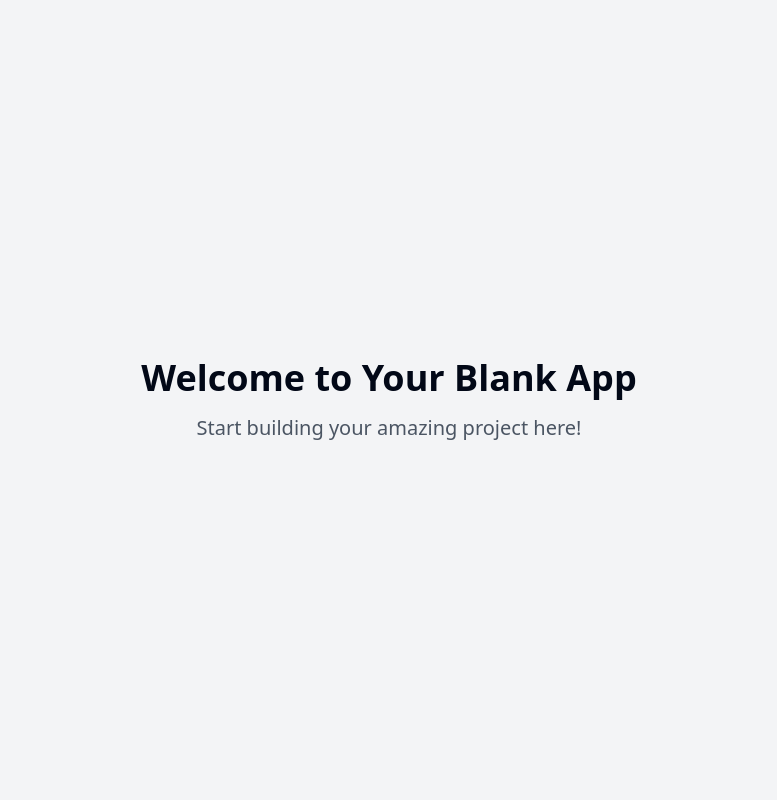
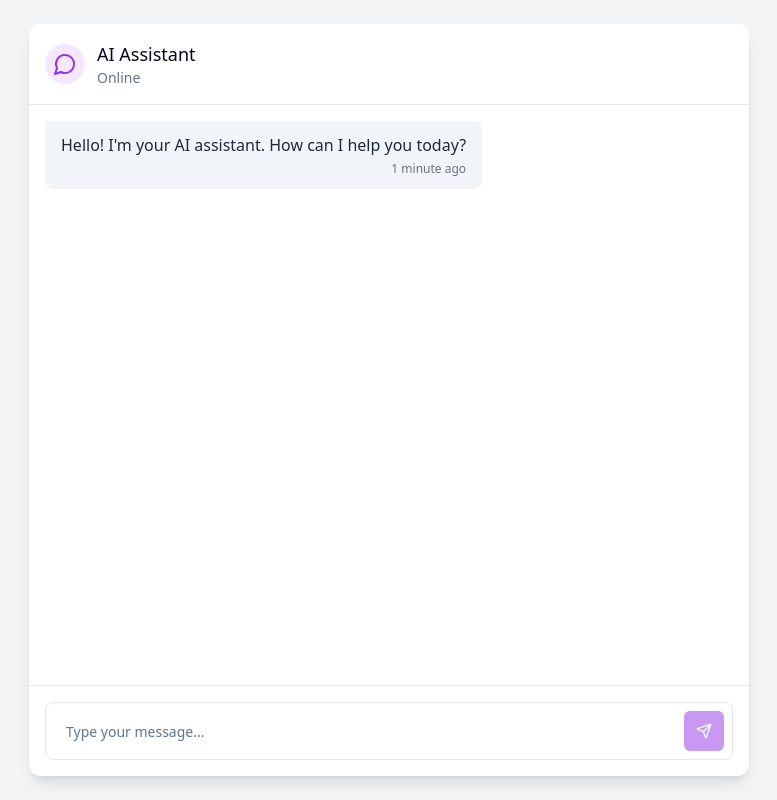
Before and after one commit to batprem/chatmock-interface, a React (Vite) app: page / in a window 1280 px wide. Shown: the whole page, without its empty margins (251-1028 px from the left). Built offline with nearby package versions, Linux system fonts and the light colour scheme.

Commit message:
Implement chatbot interface
Implements a chatbot interface with a mock backend.

```diff
--- /dev/null
+++ b/src/components/ChatContainer.tsx
@@ -0,0 +1,62 @@
+
+import { useRef, useEffect, useState } from "react";
+import { Message, INITIAL_MESSAGES, sendMessage, getTypingDelay } from "@/services/chatService";
+import ChatMessage from "./ChatMessage";
+import ChatInput from "./ChatInput";
+import TypingIndicator from "./TypingIndicator";
+
+const ChatContainer = () => {
+  const [messages, setMessages] = useState<Message[]>(INITIAL_MESSAGES);
+  const [isTyping, setIsTyping] = useState(false);
+  const messagesEndRef = useRef<HTMLDivElement>(null);
+
+  const scrollToBottom = () => {
+    messagesEndRef.current?.scrollIntoView({ behavior: "smooth" });
+  };
+
+  useEffect(() => {
+    scrollToBottom();
+  }, [messages, isTyping]);
+
+  const handleSendMessage = async (content: string) => {
+    // Add user message
+    const userMessage: Message = {
+      id: Date.now().toString(),
+      content,
+      sender: "user",
+      timestamp: new Date().toISOString()
+    };
+
+    setMessages((prev) => [...prev, userMessage]);
+
+    // Show typing indicator
+    setIsTyping(true);
+
+    // Wait for typing animation
+    setTimeout(async () => {
+      // Get response from mock service
+      const botResponse = await sendMessage(content);
+
+      // Hide typing indicator and add bot response
+      setIsTyping(false);
+      setMessages((prev) => [...prev, botResponse]);
+    }, getTypingDelay());
+  };
+
+  return (
+    <div className="flex flex-col h-full">
+      <div className="flex-1 overflow-y-auto p-4 space-y-4">
+        {messages.map((message) => (
+          <ChatMessage key={message.id} message={message} />
+        ))}
+        {isTyping && <TypingIndicator />}
+        <div ref={messagesEndRef} />
+      </div>
+      <div className="p-4 border-t border-gray-200">
+        <ChatInput onSendMessage={handleSendMessage} disabled={isTyping} />
+      </div>
+    </div>
+  );
+};
+
+export default ChatContainer;
--- /dev/null
+++ b/src/components/ChatHeader.tsx
@@ -0,0 +1,18 @@
+
+import { MessageCircle } from "lucide-react";
+
+const ChatHeader = () => {
+  return (
+    <header className="flex items-center gap-3 p-4 border-b border-gray-200 bg-white">
+      <div className="bg-purple-100 p-2 rounded-full">
+        <MessageCircle className="h-6 w-6 text-purple-600" />
+      </div>
+      <div>
+        <h1 className="font-medium text-lg">AI Assistant</h1>
+        <p className="text-sm text-gray-500">Online</p>
+      </div>
+    </header>
+  );
+};
+
+export default ChatHeader;
--- /dev/null
+++ b/src/components/ChatInput.tsx
@@ -0,0 +1,48 @@
+
+import { useState, FormEvent } from "react";
+import { Button } from "@/components/ui/button";
+import { Input } from "@/components/ui/input";
+import { Send } from "lucide-react";
+
+interface ChatInputProps {
+  onSendMessage: (message: string) => void;
+  disabled: boolean;
+}
+
+const ChatInput = ({ onSendMessage, disabled }: ChatInputProps) => {
+  const [message, setMessage] = useState("");
+
+  const handleSubmit = (e: FormEvent) => {
+    e.preventDefault();
+
+    if (message.trim() && !disabled) {
+      onSendMessage(message.trim());
+      setMessage("");
+    }
+  };
+
+  return (
+    <form
+      onSubmit={handleSubmit}
+      className="flex items-center gap-2 bg-white p-2 rounded-lg border border-gray-200"
+    >
+      <Input
+        value={message}
+        onChange={(e) => setMessage(e.target.value)}
+        placeholder="Type your message..."
+        disabled={disabled}
+        className="flex-1 border-0 focus-visible:ring-0 focus-visible:ring-offset-0"
+      />
+      <Button
+        type="submit"
+        size="icon"
+        disabled={!message.trim() || disabled}
+        className="shrink-0 bg-purple-600 hover:bg-purple-700"
+      >
+        <Send className="h-5 w-5" />
+      </Button>
+    </form>
+  );
+};
+
+export default ChatInput;
--- /dev/null
+++ b/src/components/ChatMessage.tsx
@@ -0,0 +1,41 @@
+
+import { Message } from "@/services/chatService";
+import { cn } from "@/lib/utils";
+import { formatDistanceToNow } from "date-fns";
+
+interface ChatMessageProps {
+  message: Message;
+}
+
+const ChatMessage = ({ message }: ChatMessageProps) => {
+  const isUser = message.sender === "user";
+  const timestamp = new Date(message.timestamp);
+  const timeAgo = formatDistanceToNow(timestamp, { addSuffix: true });
+
+  return (
+    <div
+      className={cn(
+        "flex w-full mb-4 animate-fade-in",
+        isUser ? "justify-end" : "justify-start"
+      )}
+    >
+      <div
+        className={cn(
+          "max-w-[80%] md:max-w-[70%] px-4 py-3 rounded-lg",
+          isUser
+            ? "bg-chat-user-bubble text-gray-800 rounded-tr-none"
+            : "bg-chat-bot-bubble text-gray-800 rounded-tl-none"
+        )}
+      >
+        <div className="text-sm md:text-base whitespace-pre-wrap break-words">
+          {message.content}
+        </div>
+        <div className="text-xs text-gray-500 mt-1 text-right">
+          {timeAgo}
+        </div>
+      </div>
+    </div>
+  );
+};
+
+export default ChatMessage;
--- /dev/null
+++ b/src/components/TypingIndicator.tsx
@@ -0,0 +1,18 @@
+
+import { cn } from "@/lib/utils";
+
+const TypingIndicator = () => {
+  return (
+    <div className="flex justify-start mb-4 animate-fade-in">
+      <div className="bg-chat-bot-bubble text-gray-800 px-4 py-3 rounded-lg rounded-tl-none">
+        <div className="flex space-x-2">
+          <div className="w-2 h-2 rounded-full bg-gray-400 animate-typing-dot"></div>
+          <div className="w-2 h-2 rounded-full bg-gray-400 animate-typing-dot [animation-delay:0.2s]"></div>
+          <div className="w-2 h-2 rounded-full bg-gray-400 animate-typing-dot [animation-delay:0.4s]"></div>
+        </div>
+      </div>
+    </div>
+  );
+};
+
+export default TypingIndicator;
--- a/src/index.css
+++ b/src/index.css
@@ -1,3 +1,4 @@
+
 @tailwind base;
 @tailwind components;
 @tailwind utilities;
@@ -13,7 +14,7 @@
     --popover: 0 0% 100%;
     --popover-foreground: 222.2 84% 4.9%;
 
-    --primary: 222.2 47.4% 11.2%;
+    --primary: 265 89% 78%;
     --primary-foreground: 210 40% 98%;
 
     --secondary: 210 40% 96.1%;
@@ -30,7 +31,7 @@
 
     --border: 214.3 31.8% 91.4%;
     --input: 214.3 31.8% 91.4%;
-    --ring: 222.2 84% 4.9%;
+    --ring: 265 89% 78%;
 
     --radius: 0.5rem;
 
@@ -99,3 +100,14 @@
     @apply bg-background text-foreground;
   }
 }
+
+/* Hide scrollbar for Chrome, Safari and Opera */
+.overflow-y-auto::-webkit-scrollbar {
+  display: none;
+}
+
+/* Hide scrollbar for IE, Edge and Firefox */
+.overflow-y-auto {
+  -ms-overflow-style: none;  /* IE and Edge */
+  scrollbar-width: none;  /* Firefox */
+}
--- a/src/pages/Index.tsx
+++ b/src/pages/Index.tsx
@@ -1,11 +1,17 @@
-// Update this page (the content is just a fallback if you fail to update the page)
+
+import ChatContainer from "@/components/ChatContainer";
+import ChatHeader from "@/components/ChatHeader";
 
 const Index = () => {
   return (
-    <div className="min-h-screen flex items-center justify-center bg-gray-100">
-      <div className="text-center">
-        <h1 className="text-4xl font-bold mb-4">Welcome to Your Blank App</h1>
-        <p className="text-xl text-gray-600">Start building your amazing project here!</p>
+    <div className="flex flex-col h-screen bg-gray-100">
+      <div className="container mx-auto max-w-3xl h-full p-4 md:p-6 flex flex-col">
+        <div className="flex flex-col flex-1 overflow-hidden rounded-xl shadow-lg bg-white">
+          <ChatHeader />
+          <div className="flex-1 overflow-hidden">
+            <ChatContainer />
+          </div>
+        </div>
       </div>
     </div>
   );
--- /dev/null
+++ b/src/services/chatService.ts
@@ -0,0 +1,56 @@
+
+// Mock responses for the chatbot
+const BOT_RESPONSES = [
+  "Hello! How can I help you today?",
+  "That's an interesting question. Let me think about that.",
+  "I'm an AI assistant here to help answer your questions.",
+  "Could you provide more details about your question?",
+  "I understand your concern. Here's what I can suggest...",
+  "Thank you for sharing that information with me.",
+  "I'm sorry, but I don't have enough information to answer that question.",
+  "Is there anything else you'd like to know?",
+  "Let me know if you need further clarification on this topic.",
+  "I appreciate your patience while I process this information."
+];
+
+// Mock initial messages
+export const INITIAL_MESSAGES = [
+  {
+    id: "1",
+    content: "Hello! I'm your AI assistant. How can I help you today?",
+    sender: "bot",
+    timestamp: new Date(Date.now() - 60000).toISOString()
+  }
+];
+
+// Delay to simulate network latency
+const TYPING_DELAY = 1500;
+const RESPONSE_DELAY = 3000;
+
+export interface Message {
+  id: string;
+  content: string;
+  sender: "user" | "bot";
+  timestamp: string;
+}
+
+export const sendMessage = async (message: string): Promise<Message> => {
+  // Simulate API call delay
+  return new Promise((resolve) => {
+    setTimeout(() => {
+      // Randomly select a response from the mock responses
+      const responseIndex = Math.floor(Math.random() * BOT_RESPONSES.length);
+
+      resolve({
+        id: Date.now().toString(),
+        content: BOT_RESPONSES[responseIndex],
+        sender: "bot",
+        timestamp: new Date().toISOString()
+      });
+    }, RESPONSE_DELAY);
+  });
+};
+
+export const getTypingDelay = (): number => {
+  return TYPING_DELAY;
+};
--- a/tailwind.config.ts
+++ b/tailwind.config.ts
@@ -1,3 +1,4 @@
+
 import type { Config } from "tailwindcss";
 
 export default {
@@ -61,7 +62,21 @@ export default {
 					'accent-foreground': 'hsl(var(--sidebar-accent-foreground))',
 					border: 'hsl(var(--sidebar-border))',
 					ring: 'hsl(var(--sidebar-ring))'
-				}
+				},
+				chat: {
+					'user-bubble': '#E5DEFF',
+					'bot-bubble': '#f1f5f9',
+				},
+				keyframes: {
+					"typing-animation": {
+						"0%": { transform: "translateY(0px)" },
+						"28%": { transform: "translateY(-5px)" },
+						"44%": { transform: "translateY(0px)" },
+					},
+				},
+				animation: {
+					"typing-dot": "typing-animation 1.5s infinite ease-in-out",
+				},
 			},
 			borderRadius: {
 				lg: 'var(--radius)',
@@ -84,11 +99,22 @@ export default {
 					to: {
 						height: '0'
 					}
+				},
+				'fade-in': {
+					'0%': { opacity: '0', transform: 'translateY(10px)' },
+					'100%': { opacity: '1', transform: 'translateY(0)' }
+				},
+				'typing-dot': {
+					'0%': { transform: 'translateY(0px)' },
+					'28%': { transform: 'translateY(-5px)' },
+					'44%': { transform: 'translateY(0px)' }
 				}
 			},
 			animation: {
 				'accordion-down': 'accordion-down 0.2s ease-out',
-				'accordion-up': 'accordion-up 0.2s ease-out'
+				'accordion-up': 'accordion-up 0.2s ease-out',
+				'fade-in': 'fade-in 0.3s ease-out',
+				'typing-dot': 'typing-dot 1.5s infinite ease-in-out'
 			}
 		}
 	},
```
